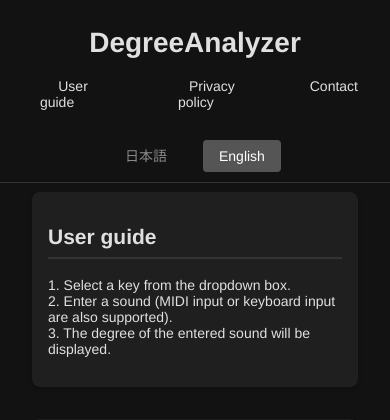
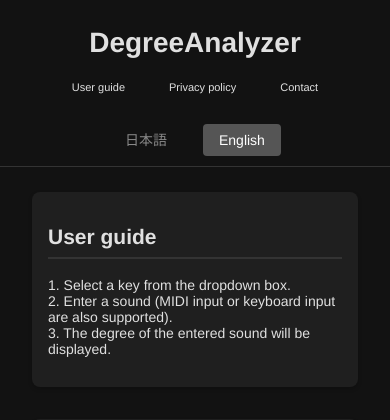
Before and after one commit to Yoohei1116/midi-webapp, a Flask app: page /subpage in a window 390 px wide. Shown: the top 420 px of the page. Run offline with Flask 3, Linux system fonts and the light colour scheme.

Commit message:
Update styles_subpage.css

```diff
--- a/static/css/styles_subpage.css
+++ b/static/css/styles_subpage.css
@@ -154,3 +154,10 @@ footer {
     margin-top: 2rem;
     border-top: 1px solid #333;
 }
+
+@media (max-width: 767px) {
+    .nav-container a {
+        font-size: 11px;
+        padding: 10px 6px;
+    }
+}
```
